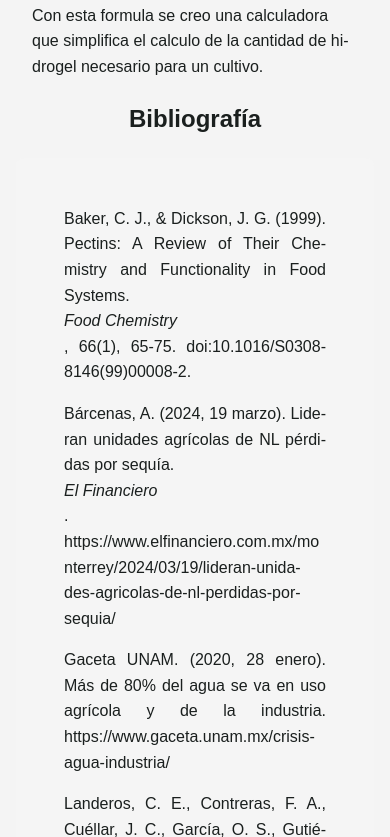
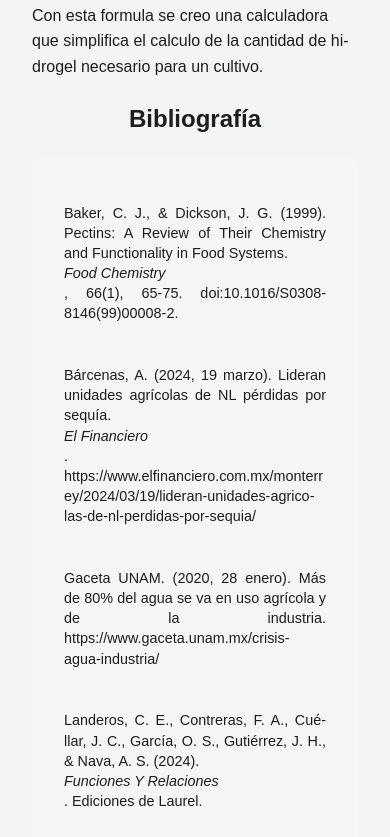
Before and after one commit to ElKikes/Elkikes.github.io, a plain HTML site: page info2.html in a window 390 px wide. Shown: the part 7462-8299 px from the top of the page. Drawn offline with Linux system fonts and the light colour scheme.

Commit message:
Update info2.html

```diff
--- a/info2.html
+++ b/info2.html
@@ -491,6 +491,35 @@
                 padding: 1rem;
                 box-sizing: border-box;
             }
+
+            /* Ajustes específicos para la bibliografía */
+            .bibliografia-container {
+                padding: 1rem;
+                margin: 1rem;
+                box-sizing: border-box;
+                width: auto;
+            }
+
+            .bibliografia-container ul {
+                padding: 0;
+                margin: 0;
+            }
+
+            .bibliografia-container li {
+                padding: 0.8rem 0;
+                margin-bottom: 0.8rem;
+                font-size: 0.9rem;
+                line-height: 1.4;
+                text-align: left;
+                word-wrap: break-word;
+                overflow-wrap: break-word;
+                hyphens: auto;
+            }
+
+            .bibliografia-container i {
+                word-wrap: break-word;
+                overflow-wrap: break-word;
+            }
         }
 
         /* Media queries para tablets */
@@ -633,7 +662,7 @@
         </div>
         <p>Con esta formula se creo una calculadora que simplifica el calculo de la cantidad de hidrogel necesario para un cultivo.</p>
         <h2>Bibliografía</h2>
-        <div style="padding: 2rem; background-color: #f5f5f5; border-radius: 8px;">
+        <div class="bibliografia-container" style="padding: 2rem; background-color: #f5f5f5; border-radius: 8px;">
             <ul style="list-style-type: none; padding: 0;">
                 <li style="margin-bottom: 1rem; text-align: justify;">Baker, C. J., & Dickson, J. G. (1999). Pectins: A Review of Their Chemistry and Functionality in Food Systems. <i>Food Chemistry</i>, 66(1), 65-75. doi:10.1016/S0308-8146(99)00008-2.</li>
 
```
